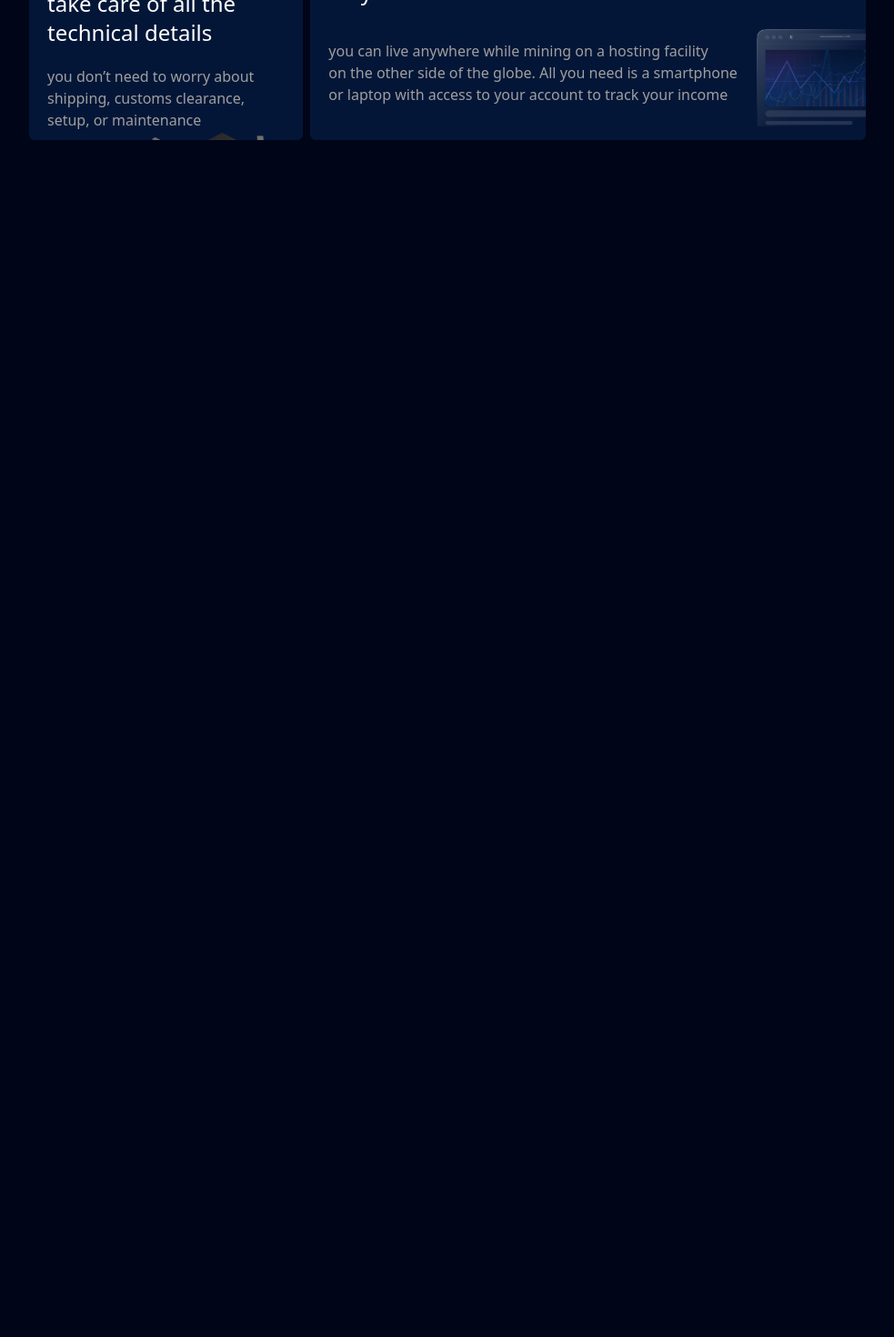
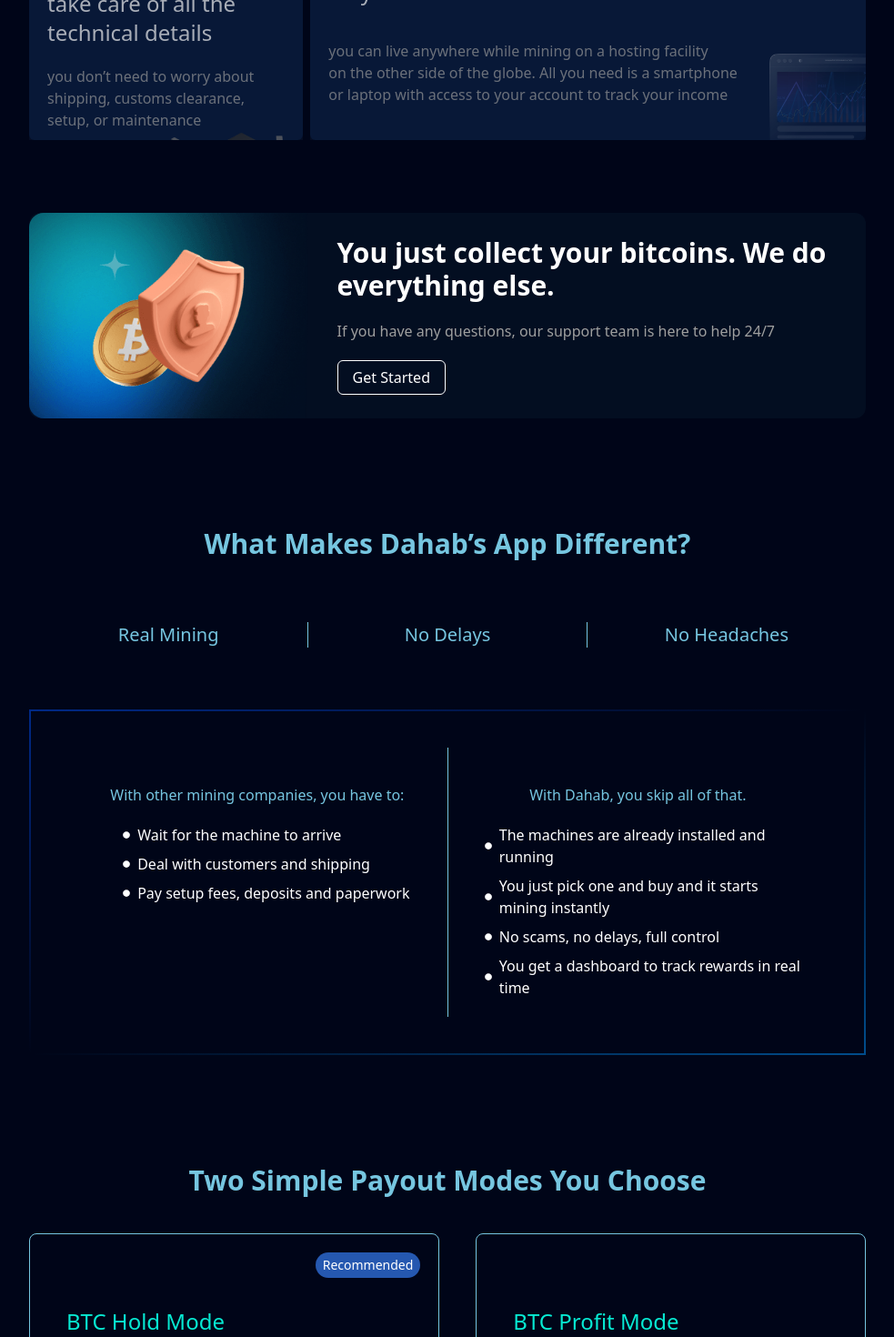
Before and after one commit to Tron-Technolegies/Dahab-Users-Web-App, a React (Vite) app: page / in a window 1280 px wide. Shown: the part 1330-2800 px from the top of the page at 91% size, without its empty margins (148-1131 px from the left). Before the commit the page ends 1544 px from the top, so only its background shows below. Built offline with nearby package versions, Linux system fonts and the light colour scheme.

Commit message:
added payout info, dahab features, collect coins

```diff
--- /dev/null
+++ b/src/components/page0/DahabFeatures/DahabFeatures.jsx
@@ -0,0 +1,100 @@
+import { motion } from "framer-motion";
+import React from "react";
+import { FaCircle } from "react-icons/fa";
+
+export default function DahabFeatures() {
+  return (
+    <div className="px-5 md:px-10 lg:px-[120px] xl:px-[180px] md:py-5 py-2 my-10 flex flex-col gap-7 items-center">
+      <h3 className="text-[#76C6E0] text-3xl font-semibold text-center my-10">
+        What Makes Dahab’s App Different?
+      </h3>
+      <div className="text-[#76C6E0] sm:text-xl text-center flex justify-around items-center w-full">
+        <p className="w-full">Real Mining</p>
+        <p className="w-full border-s border-e">No Delays</p>
+        <p className="w-full">No Headaches</p>
+      </div>
+      <motion.div
+        className="sm:p-10 p-3 flex sm:flex-row flex-col justify-between max-w-[1000px] w-full my-10"
+        initial={{
+          borderImageSource:
+            "linear-gradient(to bottom right, #004DF480 0%, transparent 50%, transparent 50%, #0194FE80 100%)",
+          borderWidth: "2px",
+          borderImageSlice: 1,
+          borderRadius: "12px",
+          scale: 1,
+        }}
+        whileHover={{
+          borderImageSource:
+            "linear-gradient(to bottom right, #004DF480 0%, #A5E7F380 50%, #0194FE80 100%)",
+          borderWidth: "2px",
+          boxShadow: "0px 0px 20px rgba(1, 148, 254, 0.6)",
+
+          transition: { duration: 0.6, ease: "easeOut" },
+        }}
+        style={{
+          borderStyle: "solid",
+        }}
+      >
+        <div className="p-5 w-full flex flex-col sm:items-center">
+          <p className="text-[#76C6E0] my-5">
+            With other mining companies, you have to:
+          </p>
+          <div className="ms-5 flex flex-col gap-2">
+            <p className="flex gap-2 items-center">
+              <span className="text-[8px]">
+                <FaCircle />
+              </span>
+              <span>Wait for the machine to arrive</span>
+            </p>
+            <p className="flex gap-2 items-center">
+              <span className="text-[8px]">
+                <FaCircle />
+              </span>
+              <span>Deal with customers and shipping</span>
+            </p>
+            <p className="flex gap-2 items-center">
+              <span className="text-[8px]">
+                <FaCircle />
+              </span>
+              <span>Pay setup fees, deposits and paperwork</span>
+            </p>
+          </div>
+        </div>
+
+        <div className="sm:border-s border-[#76C6E0] p-5 w-full flex flex-col sm:items-center">
+          <p className="text-[#76C6E0] my-5">
+            With Dahab, you skip all of that.
+          </p>
+          <div className="ms-5 flex flex-col gap-2">
+            <p className="flex gap-2 items-center">
+              <span className="text-[8px]">
+                <FaCircle />
+              </span>
+              <span>The machines are already installed and running</span>
+            </p>
+            <p className="flex gap-2 items-center">
+              <span className="text-[8px]">
+                <FaCircle />
+              </span>
+              <span>
+                You just pick one and buy and it starts mining instantly
+              </span>
+            </p>
+            <p className="flex gap-2 items-center">
+              <span className="text-[8px]">
+                <FaCircle />
+              </span>
+              <span>No scams, no delays, full control</span>
+            </p>
+            <p className="flex gap-2 items-center">
+              <span className="text-[8px]">
+                <FaCircle />
+              </span>
+              <span>You get a dashboard to track rewards in real time</span>
+            </p>
+          </div>
+        </div>
+      </motion.div>
+    </div>
+  );
+}
--- a/src/components/page0/HowDoesItWork/HowDoesItWork.jsx
+++ b/src/components/page0/HowDoesItWork/HowDoesItWork.jsx
@@ -6,8 +6,9 @@
       <h3 className="text-[#76C6E0] text-3xl text-center my-10">
         How does it Work?
       </h3>
-      <div className="grid grid-cols-3 gap-2 z-10 max-w-[1000px] mx-auto">
-        <div className="col-span-2 bg-[#041637] rounded-md flex justify-between h-[250px]">
+      <div className="grid lg:grid-cols-3 gap-2 z-10 max-w-[1000px] mx-auto">
+        <div className="md:col-span-2 bg-[#041637] rounded-md flex justify-between sm:h-[250px] h-[300px] relative">
+          <div className="absolute inset-0 bg-[#101e39e5] opacity-40 z-10"></div>
           <div className="flex flex-col justify-between py-10 p-5">
             <p className="text-2xl">
               An all-in-one, ready-to-use solution from DAHAB
@@ -17,14 +18,15 @@
               work
             </p>
           </div>
-          <div className=" w-[300px] overflow-hidden pt-5">
+          <div className=" overflow-hidden pt-5">
             <img
               src="/page0/icon-1.png"
-              className="object-cover ml-5 shadow-2xl rotate-z-[10deg]"
+              className="object-cover  md:w-[300px]"
             />
           </div>
         </div>
-        <div className="bg-[#041637] rounded-md h-[250px] flex flex-col">
+        <div className="bg-[#041637] rounded-md sm:h-[250px] h-[300px] flex flex-col relative">
+          <div className="absolute inset-0 bg-[#101e39e5] opacity-40 z-10"></div>
           <div className="flex flex-col gap-5 pt-5 px-5">
             <p className="text-2xl">Complete legal transparency</p>
             <p className="text-[#9F9F9F]">
@@ -32,14 +34,15 @@
             </p>
           </div>
 
-          <div className="overflow-hidden">
+          <div className="overflow-hidden flex items-start justify-end">
             <img
               src="/page0/icon-2.png"
-              className="rotate-[40deg] object-cover ms-18 w-[300px]"
+              className="md:rotate-[40deg] object-cover md:w-[300px]"
             />
           </div>
         </div>
-        <div className="bg-[#041637] rounded-md  relative h-[250px] flex flex-col">
+        <div className="bg-[#041637] rounded-md  sm:h-[250px] h-[300px] flex flex-col relative">
+          <div className="absolute inset-0 bg-[#101e39e5] opacity-40 z-10"></div>
           <div className="flex flex-col gap-5 pt-5 px-5">
             <p className="text-2xl">
               We help you start mining quickly and take care of all the
@@ -50,14 +53,15 @@
               or maintenance
             </p>
           </div>
-          <div className="overflow-hidden">
+          <div className="overflow-hidden flex items-start justify-end">
             <img
               src="/page0/icon-3.png"
-              className="object-cover w-[200px] ms-20"
+              className="object-cover md:w-[200px] "
             />
           </div>
         </div>
-        <div className="col-span-2 bg-[#041637] rounded-md relative h-[250px] flex">
+        <div className="md:col-span-2 bg-[#041637] rounded-md relative sm:h-[250px] h-[300px] flex ">
+          <div className="absolute inset-0 bg-[#101e39e5] opacity-40 z-10"></div>
           <div className="flex flex-col justify-around p-5">
             <p className="text-2xl">
               Monitoring your mining is simple and fully remote
@@ -68,8 +72,11 @@
               with access to your account to track your income
             </p>
           </div>
-          <div className="overflow-hidden w-[350px] mt-32">
-            <img src="/page0/icon-4.png" />
+          <div className="overflow-hidden flex justify-end items-end">
+            <img
+              src="/page0/icon-4.png"
+              className="md:w-[300px] object-cover"
+            />
           </div>
         </div>
       </div>
--- /dev/null
+++ b/src/components/page0/collectCoins/CollectCoins.jsx
@@ -0,0 +1,24 @@
+import React from "react";
+
+export default function CollectCoins() {
+  return (
+    <div className="px-5 md:px-10 lg:px-[120px] xl:px-[180px] md:py-5 py-2 my-10">
+      <div className="rounded-xl overflow-hidden flex md:flex-row flex-col justify-between items-center max-w-[1000px] mx-auto bg-[#030E21]">
+        <div className="overflow-hidden rounded-2xl md:w-auto w-full">
+          <img src="/page0/img-1.png" className="overflow-hidden" />
+        </div>
+        <div className="flex flex-col gap-5 justify-between p-3 md:w-auto w-full">
+          <p className="lg:text-3xl text-xl font-semibold">
+            You just collect your bitcoins. We do everything else.
+          </p>
+          <p className="text-[#9F9F9F]">
+            If you have any questions, our support team is here to help 24/7
+          </p>
+          <button className="px-4 py-1.5 border border-white rounded-md w-fit">
+            Get Started
+          </button>
+        </div>
+      </div>
+    </div>
+  );
+}
--- /dev/null
+++ b/src/components/page0/payoutInfo/PayoutBox.jsx
@@ -0,0 +1,26 @@
+import { motion } from "framer-motion";
+import React from "react";
+import { FaCircle } from "react-icons/fa";
+
+export default function PayoutBox({ heading, list, recommended }) {
+  return (
+    <div className="border border-[#76C6E0] lg:p-10 p-3 rounded-lg flex flex-col gap-5 relative">
+      {recommended && (
+        <p className="absolute right-5 top-5 bg-[#2558B0] py-1 px-2 rounded-full text-sm">
+          Recommended
+        </p>
+      )}
+      <p className="text-[#07EAD3] text-2xl mt-10">{heading}</p>
+      <div className="ms-2 flex flex-col gap-2">
+        {list?.map((x) => (
+          <p key={x} className="flex gap-2 items-center">
+            <span className="text-[8px]">
+              <FaCircle />
+            </span>
+            <span>{x}</span>
+          </p>
+        ))}
+      </div>
+    </div>
+  );
+}
--- /dev/null
+++ b/src/components/page0/payoutInfo/PayoutInfo.jsx
@@ -0,0 +1,32 @@
+import React from "react";
+import PayoutBox from "./PayoutBox";
+
+export default function PayoutInfo() {
+  return (
+    <div className="px-5 md:px-10 lg:px-[120px] xl:px-[180px] md:py-5 py-2 my-10">
+      <h3 className="text-[#76C6E0] text-3xl font-semibold text-center">
+        Two Simple Payout Modes You Choose
+      </h3>
+      <div className="flex md:flex-row flex-col justify-center gap-10 my-10">
+        <PayoutBox
+          heading={"BTC Hold Mode"}
+          list={[
+            "your machine mines Bitcoin and all of it goes to you.",
+            "You just pay the electricity bill separately in crypto or fiat.",
+            "This is the best option if you want to save and grow your Bitcoin over time.",
+            "We recommend this because it’s like owning your own Bitcoin ATM — collecting Bitcoin daily at a fixed cost.",
+          ]}
+          recommended
+        />
+        <PayoutBox
+          heading={"BTC Profit Mode"}
+          list={[
+            "If you want something easier, this mode automatically pays for electricity from your mining rewards.",
+            "You get the profit that’s left over, and you can withdraw anytime.",
+            "Choose what fits your style — long-term saving or quick profits.",
+          ]}
+        />
+      </div>
+    </div>
+  );
+}
--- a/src/pages/page0/Page0.jsx
+++ b/src/pages/page0/Page0.jsx
@@ -2,6 +2,9 @@
 import ZeroLanding from "../../components/page0/ZeroLanding";
 import ZeroPageHeader from "../../components/page0/ZeroPageHeader";
 import HowDoesItWork from "../../components/page0/HowDoesItWork/HowDoesItWork";
+import CollectCoins from "../../components/page0/collectCoins/CollectCoins";
+import DahabFeatures from "../../components/page0/DahabFeatures/DahabFeatures";
+import PayoutInfo from "../../components/page0/payoutInfo/PayoutInfo";
 
 export default function Page0() {
   return (
@@ -9,6 +12,9 @@
       <ZeroPageHeader />
       <ZeroLanding />
       <HowDoesItWork />
+      <CollectCoins />
+      <DahabFeatures />
+      <PayoutInfo />
     </div>
   );
 }
```
Also changed, not shown: src/components/page0/ZeroLanding.jsx (+4 -4 lines), public/page0/img-1.png (added).
